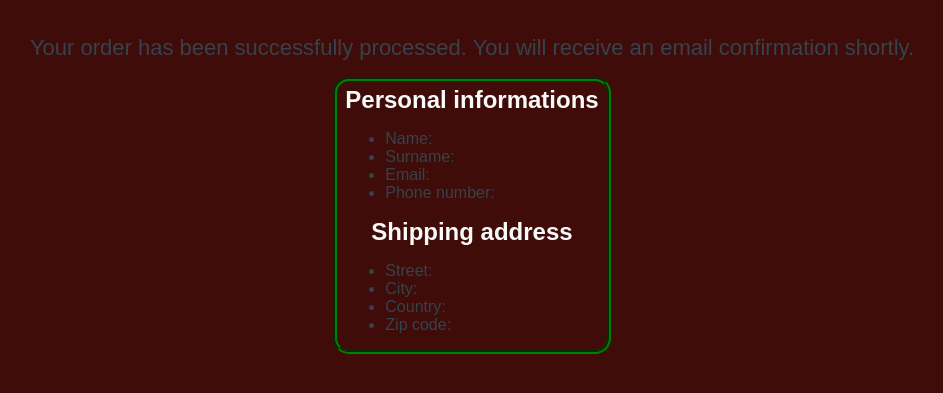
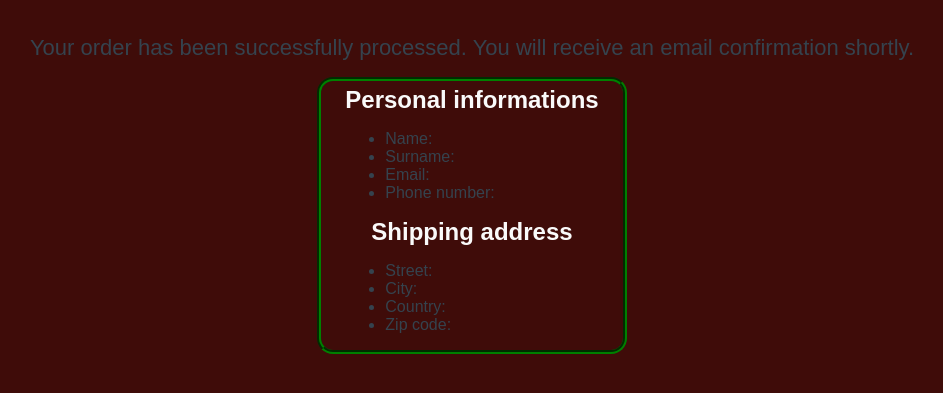
Before and after one commit to salino3/user-form-vanilla-2024, a website with bundled scripts: page src/components/paid-page/paid-page.html in a window 1280 px wide. Shown: the part 93-486 px from the top of the page, without its empty margins (168-1111 px from the left). Built offline with nearby package versions, Linux system fonts and the light colour scheme.

Commit message:
add padding

```diff
--- a/src/components/paid-page/paid-page.scss
+++ b/src/components/paid-page/paid-page.scss
@@ -24,9 +24,9 @@
     flex-direction: column;
     justify-content: flex-start;
     align-items: center;
-    // gap: var(--size-primary);
     border: groove 4px green;
     border-radius: var(--size-primary);
+    padding: 0 var(--size-primary);
     .boxData_02 {
       padding: 0 var(--size-half);
       width: 100%;
```
Also changed, not shown: src/css/styles.css.
